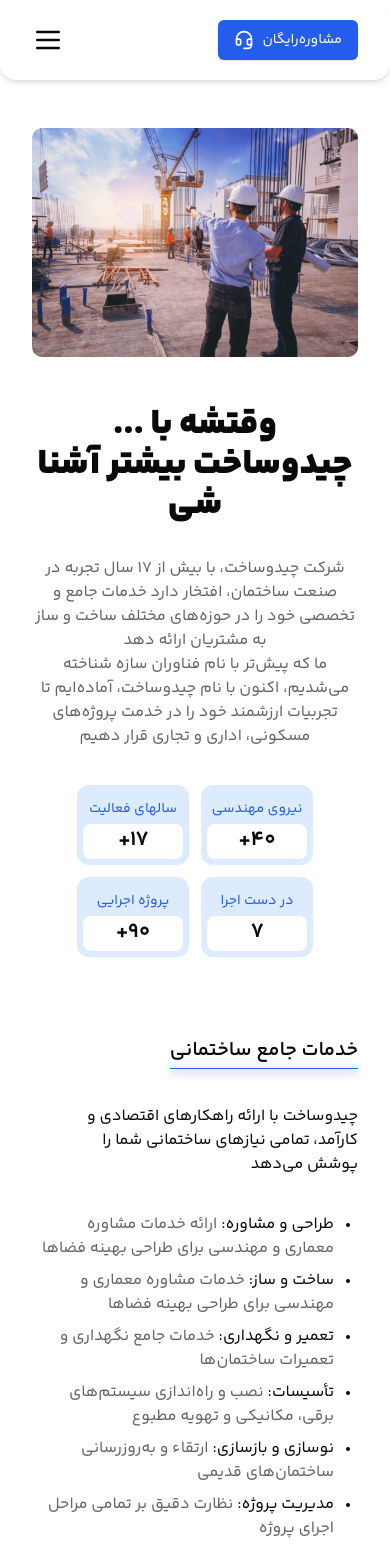
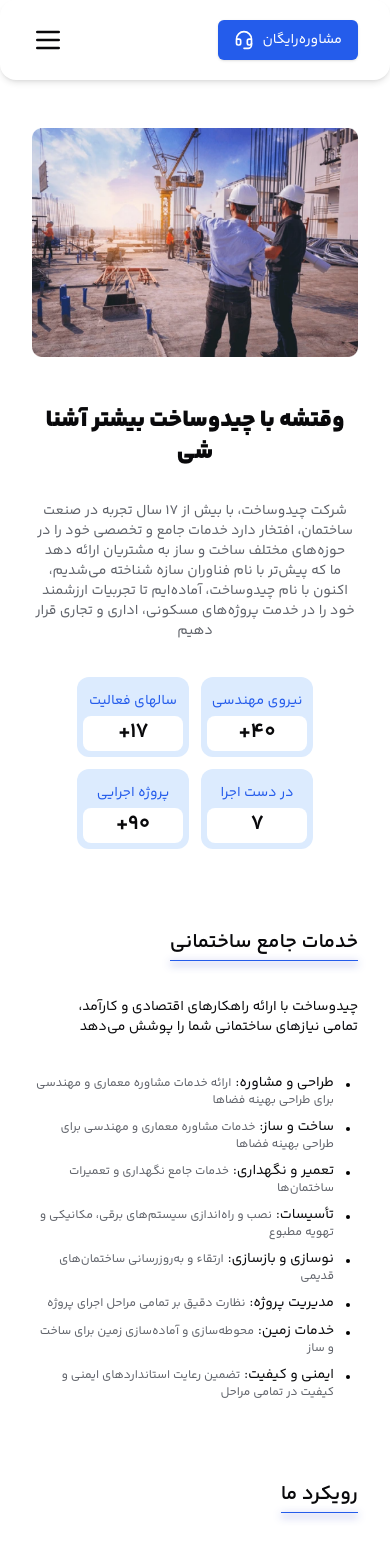
Before and after one commit to mo1nammad/chidosakht-test, a Next.js app: page /about-us in a window 390 px wide. Shown: the top 1548 px of the page. Built offline with nearby package versions, Linux system fonts and the light colour scheme.

Commit message:
<finish> resizing about-us page

```diff
--- a/package.json
+++ b/package.json
@@ -20,6 +20,7 @@
     "@use-gesture/react": "^10.3.1",
     "class-variance-authority": "^0.7.1",
     "clsx": "^2.1.1",
+    "embla-carousel-auto-scroll": "^8.5.2",
     "embla-carousel-react": "^8.5.2",
     "framer-motion": "^12.0.0",
     "hono": "^4.6.18",
--- a/src/app/(navigation)/about-us/page.tsx
+++ b/src/app/(navigation)/about-us/page.tsx
@@ -18,10 +18,10 @@ export default function AboutUsPage() {
         />
         <div className="flex flex-col">
           <div className="text-center lg:text-right">
-            <h1 className="font-yekan-black text-4xl">
-              ... وقتشه با چیدوساخت بیشتر آشنا شی
+            <h1 className="font-yekan-black text-2xl sm:text-4xl">
+              وقتشه با چیدوساخت بیشتر آشنا شی
             </h1>
-            <div className="mt-8 mb-9 max-w-[580px] text-muted-foreground">
+            <div className="mt-8 mb-9 max-w-[580px] text-muted-foreground text-sm sm:text-base">
               <p>
                 شرکت چیدوساخت، با بیش از 17 سال تجربه در صنعت ساختمان، افتخار
                 دارد خدمات جامع و تخصصی خود را در حوزه‌های مختلف ساخت و ساز به
@@ -79,56 +79,64 @@ export default function AboutUsPage() {
             className="hidden rounded-xl object-cover lg:block"
           />
           <div className="flex-1 text-right pl-7 md:pl-0">
-            <p>
+            <p className="text-sm sm:text-base">
               چیدوساخت با ارائه راهکارهای اقتصادی و کارآمد، تمامی نیازهای
               ساختمانی شما را پوشش می‌دهد
             </p>
-            <ul className="mt-9 space-y-2">
+            <ul className="mt-9 space-y-2 text-xs sm:text-base">
               <li className="relative right-6 after:content-[''] after:absolute after:size-1 after:bg-black after:rounded-full after:top-2.5 after:-right-4">
-                <span className="ml-1">طراحی و مشاوره:</span>
+                <span className="ml-1 text-sm sm:text-base">
+                  طراحی و مشاوره:
+                </span>
                 <span className="text-muted-foreground">
                   ارائه خدمات مشاوره معماری و مهندسی برای طراحی بهینه فضاها
                 </span>
               </li>
 
               <li className="relative right-6 after:content-[''] after:absolute after:size-1 after:bg-black after:rounded-full after:top-2.5 after:-right-4">
-                <span className="ml-1">ساخت و ساز:</span>
+                <span className="ml-1 text-sm sm:text-base">ساخت و ساز:</span>
                 <span className="text-muted-foreground">
                   خدمات مشاوره معماری و مهندسی برای طراحی بهینه فضاها
                 </span>
               </li>
               <li className="relative right-6 after:content-[''] after:absolute after:size-1 after:bg-black after:rounded-full after:top-2.5 after:-right-4">
-                <span className="ml-1">تعمیر و نگهداری:</span>
+                <span className="ml-1 text-sm sm:text-base">
+                  تعمیر و نگهداری:
+                </span>
                 <span className="text-muted-foreground">
                   خدمات جامع نگهداری و تعمیرات ساختمان‌ها{" "}
                 </span>
               </li>
               <li className="relative right-6 after:content-[''] after:absolute after:size-1 after:bg-black after:rounded-full after:top-2.5 after:-right-4">
-                <span className="ml-1">تأسیسات:</span>
+                <span className="ml-1 text-sm sm:text-base">تأسیسات:</span>
                 <span className="text-muted-foreground">
                   نصب و راه‌اندازی سیستم‌های برقی، مکانیکی و تهویه مطبوع
                 </span>
               </li>
               <li className="relative right-6 after:content-[''] after:absolute after:size-1 after:bg-black after:rounded-full after:top-2.5 after:-right-4">
-                <span className="ml-1">نوسازی و بازسازی:</span>
+                <span className="ml-1 text-sm sm:text-base">
+                  نوسازی و بازسازی:
+                </span>
                 <span className="text-muted-foreground">
                   ارتقاء و به‌روزرسانی ساختمان‌های قدیمی
                 </span>
               </li>
               <li className="relative right-6 after:content-[''] after:absolute after:size-1 after:bg-black after:rounded-full after:top-2.5 after:-right-4">
-                <span className="ml-1">مدیریت پروژه:</span>
+                <span className="ml-1 text-sm sm:text-base">مدیریت پروژه:</span>
                 <span className="text-muted-foreground">
                   نظارت دقیق بر تمامی مراحل اجرای پروژه
                 </span>
               </li>
               <li className="relative right-6 after:content-[''] after:absolute after:size-1 after:bg-black after:rounded-full after:top-2.5 after:-right-4">
-                <span className="ml-1">خدمات زمین:</span>
+                <span className="ml-1 text-sm sm:text-base">خدمات زمین:</span>
                 <span className="text-muted-foreground">
                   محوطه‌سازی و آماده‌سازی زمین برای ساخت و ساز
                 </span>
               </li>
               <li className="relative right-6 after:content-[''] after:absolute after:size-1 after:bg-black after:rounded-full after:top-2.5 after:-right-4">
-                <span className="ml-1">ایمنی و کیفیت:</span>
+                <span className="ml-1 text-sm sm:text-base">
+                  ایمنی و کیفیت:
+                </span>
                 <span className="text-muted-foreground">
                   تضمین رعایت استانداردهای ایمنی و کیفیت در تمامی مراحل
                 </span>
@@ -151,11 +159,11 @@ export default function AboutUsPage() {
             className="hidden lg:block rounded-xl object-cover w-[354px]"
           />
           <div className="flex-1 text-right pl-7 md:pl-0">
-            <p className="before:content-[':']">
+            <p className="before:content-[':'] text-sm sm:text-base">
               در چیدوساخت، ما معتقدیم آگاهی‌سازی مشتریان، کلید موفقیت پروژه‌های
               ساختمانی است به همین دلیل
             </p>
-            <ul className="mt-9 space-y-2">
+            <ul className="mt-9 space-y-2 text-xs sm:text-sm">
               <li className="relative before:content-['.'] text-muted-foreground right-6 after:content-[''] after:absolute after:size-1 after:bg-muted-foreground after:rounded-full after:top-2.5 after:-right-4">
                 با اطلاع‌رسانی دقیق درباره مسائل ساختمانی، دیدگاهی جامع به
                 مشتریان ارائه می‌دهیم
--- a/src/app/features/navigation/about-us/components/team-gallery.tsx
+++ b/src/app/features/navigation/about-us/components/team-gallery.tsx
@@ -1,5 +1,7 @@
 "use client";
-import { useState, useEffect } from "react";
+
+import { useState, useEffect, useRef } from "react";
+import AutoScroll from "embla-carousel-auto-scroll";
 
 import { teamGalleryData } from "@/app/features/navigation/about-us/constants";
 import {
@@ -13,6 +15,7 @@ import { CarouselBullets } from "@/components/carousel-bullets";
 
 const TeamGallery = () => {
   const [api, setApi] = useState<CarouselApi>();
+  const plugin = useRef(AutoScroll({ speed: 0.5 }));
 
   const [current, setCurrent] = useState(0);
   const [count, setCount] = useState(0);
@@ -35,20 +38,20 @@ const TeamGallery = () => {
   }, [api]);
 
   return (
-    <Carousel setApi={setApi}>
-      <CarouselContent className="-ml-16 lg:-ml-0">
+    <Carousel plugins={[plugin.current]} setApi={setApi} opts={{ loop: true }}>
+      <CarouselContent className="-ml-16 mr-16 lg:-ml-0 lg:mr-0">
         {teamGalleryData.map((member) => (
           <CarouselItem
             key={member.work}
             className="basis-[200px] pl-16 lg:pl-0 lg:basis-1/4 xl:basis-1/5 "
           >
-            <div className="relative w-[180px] lg:w-[211px] h-48 lg:h-56 p-1.5 flex items-end">
+            <div className="relative w-[180px] lg:w-[211px] h-48 lg:h-56 p-1.5 flex items-end transition duration-300 grayscale hover:grayscale-0">
               <Image
                 src={member.imageSrc}
                 alt="member image"
                 width={211}
                 height={225}
-                className="-z-10 absolute inset-0 rounded-xl transition duration-300 grayscale hover:grayscale-0"
+                className="-z-10 absolute inset-0 rounded-xl"
               />
               <div className="w-full h-1/4 bg-white/90 rounded-xl flex flex-col items-center justify-center">
                 <h4 className="text-xs sm:text-sm">{member.name}</h4>
--- a/src/app/features/navigation/about-us/constants.ts
+++ b/src/app/features/navigation/about-us/constants.ts
@@ -17,16 +17,6 @@ export const teamGalleryData: Readonly<
   }[]
 > = [
   {
-    name: "مهندس بهزاد شفیع راد",
-    work: "مدیر عامل",
-    imageSrc: "/about-us/team/behzad-shafi.png",
-  },
-  {
-    name: "مهندس جلیل پریدخت",
-    work: "کارشناس صنایع",
-    imageSrc: "/about-us/team/jalil-paridokht.png",
-  },
-  {
     name: "علی رضا پریدخت",
     work: "مدیر تیم IT",
     imageSrc: "/about-us/team/paridokht-ali.png",
@@ -45,6 +35,16 @@ export const teamGalleryData: Readonly<
     name: "محسن خلیلی",
     work: "برنامه نویس فرانت اند",
     imageSrc: "/about-us/team/pythonpour.png",
+  },
+  {
+    name: "مهندس بهزاد شفیع راد",
+    work: "مدیر عامل",
+    imageSrc: "/about-us/team/behzad-shafi.png",
+  },
+  {
+    name: "مهندس جلیل پریدخت",
+    work: "کارشناس صنایع",
+    imageSrc: "/about-us/team/jalil-paridokht.png",
   },
 ];
 
--- a/src/components/footer.tsx
+++ b/src/components/footer.tsx
@@ -12,7 +12,7 @@ export const Footer = () => {
     <>
       {" "}
       <footer className="bg-black text-white py-8">
-        <div className="grid grid-cols-6 grid-flow-row xl:gap-x-[90px] gap-y-8 max-w-1380 mx-auto px-8 xl:px-4">
+        <div className="grid grid-cols-6 grid-flow-row xl:gap-x-[90px] gap-y-8 max-w-(--breakpoint-xl) mx-auto px-8 xl:px-4">
           <article className="order-last col-span-6 md:col-span-3 text-center md:text-right max-w-[530px] mx-auto md:ml-auto">
             <h2 className="text-3xl text-primary font-yekan-black">
               چیدو ساخت
```
Also changed, not shown: 1 other file (tests, documents, lock files or other folders).
